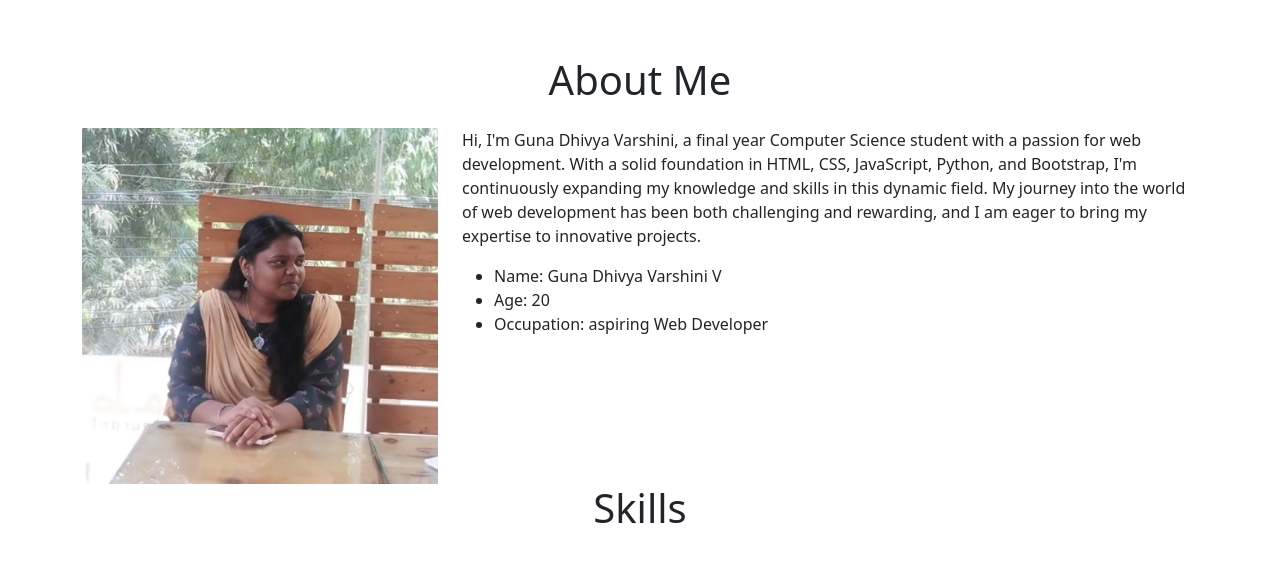
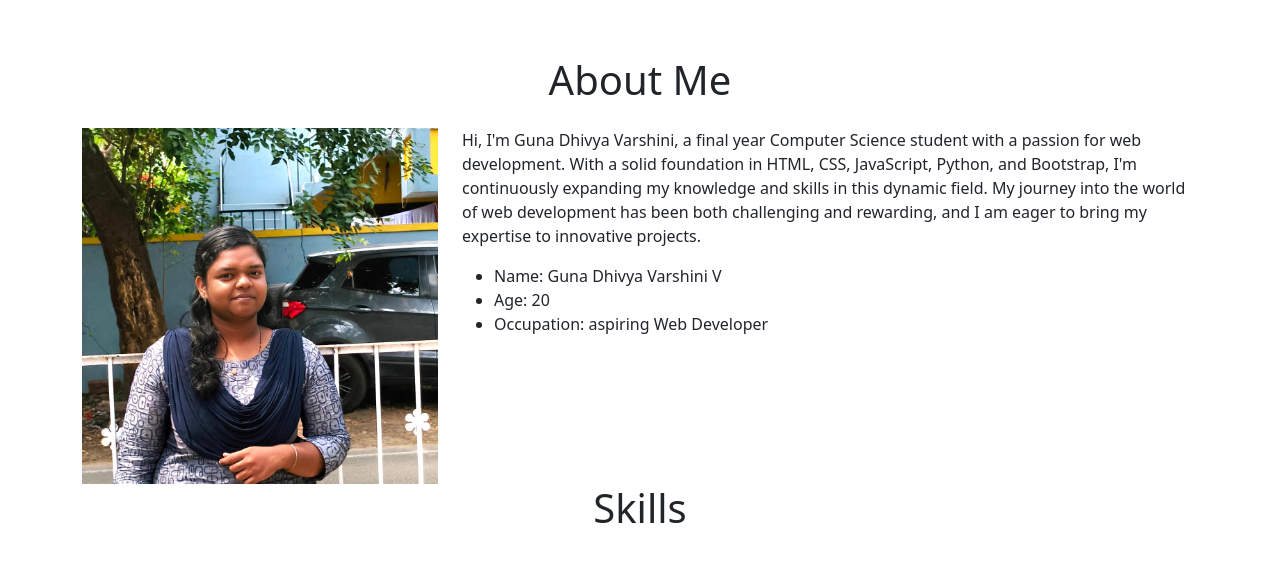
Before and after one commit to guna2004/portfolionew, a plain HTML site: page index.html in a window 1280 px wide. Shown: the part 920-1481 px from the top of the page. Drawn offline with nearby package versions, Linux system fonts and the light colour scheme; files whose address does not match are found by name.

Commit message:
Update index.html

```diff
--- a/index.html
+++ b/index.html
@@ -60,7 +60,7 @@
             <h1 class="text-center">About Me</h1>
             <div class="row mt-4">
                 <div class="col-lg-4">
-                    <img src="about1.png" class= "imageAboutPage" alt="">
+                    <img src="GUNA.jpeg" class= "imageAboutPage" alt="">
                 </div>
 
                 <div class="col-lg-8">
```
